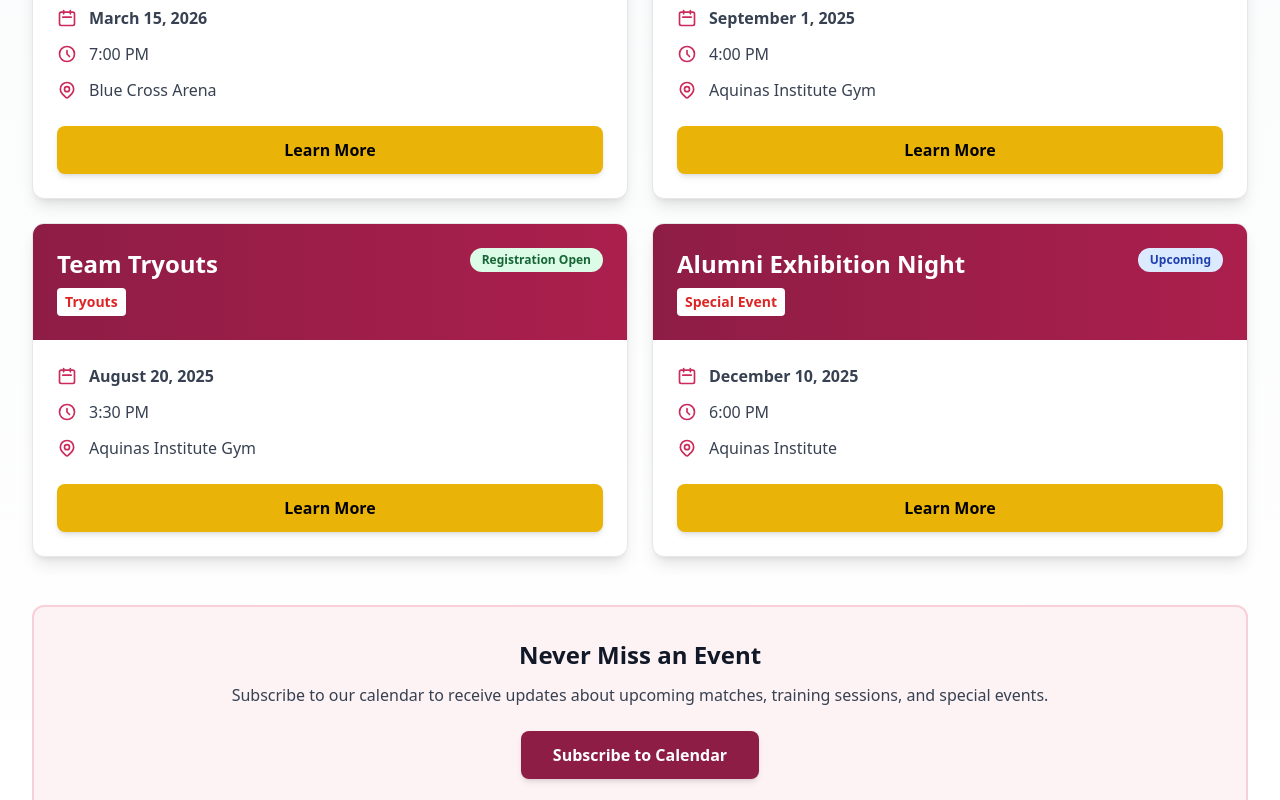
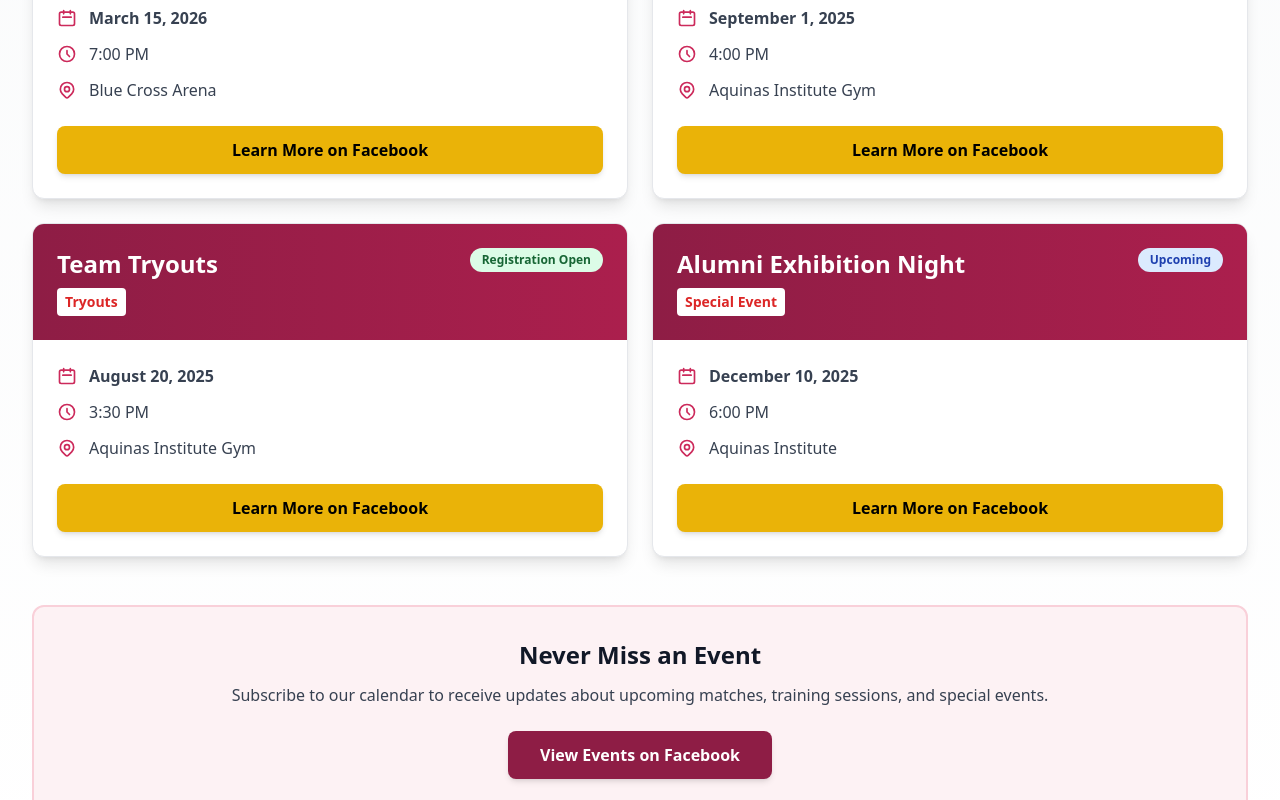
Before and after one commit to empirejoe/aquinas-boxing, a Next.js app: page / in a window 1280 px wide. Shown: the part 8380-9180 px from the top of the page. Built offline with nearby package versions, Linux system fonts and the light colour scheme.

Commit message:
Fix Events 'Learn More' buttons to link to Facebook
Updated all event buttons to link to the Facebook page where event details are posted.

```diff
--- a/components/Events.tsx
+++ b/components/Events.tsx
@@ -121,9 +121,14 @@ export default function Events() {
                   </div>
                 </div>
 
-                <button className="mt-6 w-full px-4 py-3 bg-gold-500 hover:bg-gold-600 text-black font-bold rounded-lg transition-all duration-300 shadow-md hover:shadow-lg">
-                  Learn More
-                </button>
+                <a
+                  href="https://www.facebook.com/AquinasMissionBouts"
+                  target="_blank"
+                  rel="noopener noreferrer"
+                  className="mt-6 w-full px-4 py-3 bg-gold-500 hover:bg-gold-600 text-black font-bold rounded-lg transition-all duration-300 shadow-md hover:shadow-lg block text-center"
+                >
+                  Learn More on Facebook
+                </a>
               </div>
             </div>
           ))}
@@ -136,9 +141,14 @@ export default function Events() {
           <p className="text-gray-700 mb-6">
             Subscribe to our calendar to receive updates about upcoming matches, training sessions, and special events.
           </p>
-          <button className="px-8 py-3 bg-maroon-800 hover:bg-maroon-900 text-white font-bold rounded-lg transition-all duration-300 shadow-md hover:shadow-lg">
-            Subscribe to Calendar
-          </button>
+          <a
+            href="https://www.facebook.com/AquinasMissionBouts/events"
+            target="_blank"
+            rel="noopener noreferrer"
+            className="inline-block px-8 py-3 bg-maroon-800 hover:bg-maroon-900 text-white font-bold rounded-lg transition-all duration-300 shadow-md hover:shadow-lg"
+          >
+            View Events on Facebook
+          </a>
         </div>
       </div>
     </section>
```
